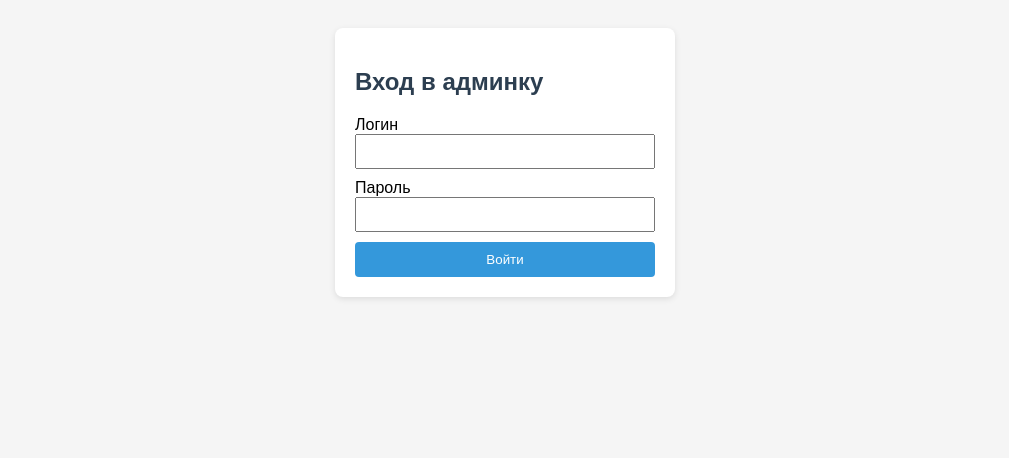
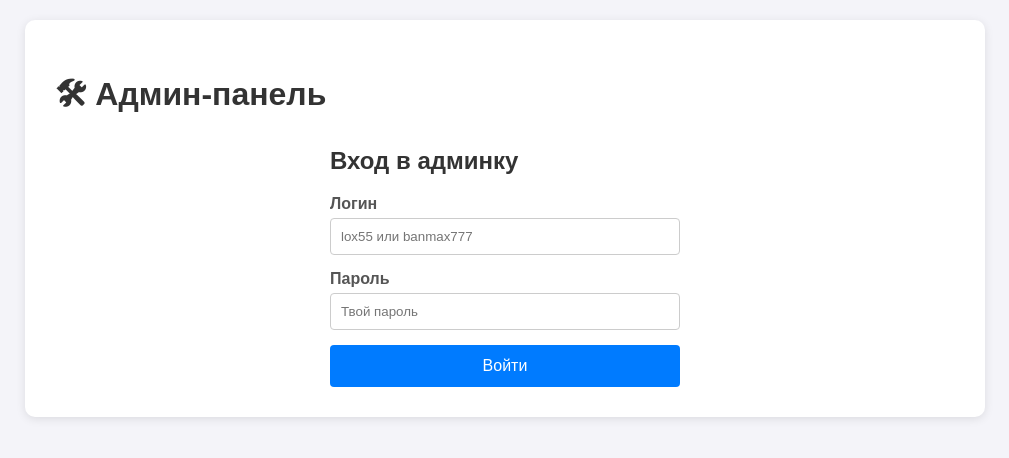
Before and after one commit to neizvestnyjmaksim94-lang/sait, a Flask app: page /admin in a window 1280 px wide. Shown: the top 458 px of the page, without its empty margins (135-1144 px from the left). Run offline with Flask 3, Linux system fonts and the light colour scheme.

Commit message:
Update admin.html

```diff
--- a/templates/admin.html
+++ b/templates/admin.html
@@ -2,51 +2,168 @@
 <html lang="ru">
 <head>
     <meta charset="UTF-8">
-    <title>Админка магазина</title>
+    <title>Админ-панель</title>
     <style>
-        body { font-family: Arial, sans-serif; padding: 20px; background: #f5f5f5; }
-        h1, h2 { color: #2c3e50; }
-        .card { background: white; padding: 20px; border-radius: 8px; box-shadow: 0 2px 6px rgba(0,0,0,0.1); max-width: 800px; margin: 0 auto; }
-        table { width: 100%; border-collapse: collapse; margin-top: 20px; }
-        th, td { border: 1px solid #ddd; padding: 12px; text-align: left; }
-        th { background: #3498db; color: white; }
-        tr:nth-child(even) { background: #f9f9f9; }
+        body {
+            font-family: Arial, sans-serif;
+            background-color: #f4f4f9;
+            margin: 0;
+            padding: 20px;
+        }
+        .container {
+            max-width: 900px;
+            margin: 0 auto;
+            background: white;
+            padding: 30px;
+            border-radius: 10px;
+            box-shadow: 0 2px 10px rgba(0,0,0,0.1);
+        }
+        h1, h2 {
+            color: #333;
+        }
+
+        /* Стили формы входа */
+        .login-form {
+            max-width: 350px;
+            margin: 0 auto;
+        }
+        .form-group {
+            margin-bottom: 15px;
+        }
+        label {
+            display: block;
+            margin-bottom: 5px;
+            font-weight: bold;
+            color: #555;
+        }
+        input[type="text"],
+        input[type="password"] {
+            width: 100%;
+            padding: 10px;
+            border: 1px solid #ccc;
+            border-radius: 4px;
+            box-sizing: border-box; /* чтобы padding не ломал ширину */
+        }
+        button.btn-login {
+            width: 100%;
+            padding: 12px;
+            background-color: #007bff;
+            color: white;
+            border: none;
+            border-radius: 4px;
+            cursor: pointer;
+            font-size: 16px;
+        }
+        button.btn-login:hover {
+            background-color: #0056b3;
+        }
+
+        /* Стили таблицы */
+        table {
+            width: 100%;
+            border-collapse: collapse;
+            margin-top: 25px;
+        }
+        th, td {
+            border: 1px solid #ddd;
+            padding: 12px;
+            text-align: left;
+        }
+        th {
+            background-color: #f8f9fa;
+            color: #333;
+        }
+        tr:hover {
+            background-color: #f1f1f1;
+        }
+
+        /* Цвета статусов */
         .status-pending { color: orange; font-weight: bold; }
         .status-accepted { color: green; font-weight: bold; }
         .status-rejected { color: red; font-weight: bold; }
-        .btn { padding: 6px 12px; border: none; border-radius: 4px; cursor: pointer; font-size: 14px; }
-        .btn-accept { background: #2ecc71; color: white; }
-        .btn-reject { background: #e74c3c; color: white; }
-        .login-form { max-width: 300px; margin: 0 auto; background: white; padding: 20px; border-radius: 8px; }
-        input { width: 100%; padding: 8px; margin-bottom: 10px; box-sizing: border-box; }
-        button[type="submit"] { width: 100%; padding: 10px; background: #3498db; color: white; border: none; border-radius: 4px; cursor: pointer; }
-        button[type="submit"]:hover { background: #2980b9; }
+
+        /* Кнопки действий в таблице */
+        .actions button {
+            padding: 6px 12px;
+            margin-right: 5px;
+            border: none;
+            border-radius: 4px;
+            cursor: pointer;
+            color: white;
+            font-size: 14px;
+        }
+        .btn-accept { background-color: #28a745; }
+        .btn-reject { background-color: #dc3545; }
+
+        /* Кнопка ВЫЙТИ (Вариант Б) */
+        .logout-block {
+            text-align: right;
+            margin-top: 30px;
+        }
+        .btn-logout {
+            color: white;
+            background-color: #c62828;
+            padding: 12px 24px;
+            border-radius: 8px;
+            text-decoration: none;
+            font-weight: bold;
+            font-size: 16px;
+            display: inline-block;
+        }
+        .btn-logout:hover {
+            background-color: #b71c1c;
+        }
+
+        /* Сообщение об ошибке */
+        .error-msg {
+            background-color: #ffebee;
+            color: #c62828;
+            padding: 15px;
+            border-radius: 6px;
+            text-align: center;
+            margin-bottom: 20px;
+            border: 1px solid #ef9a9a;
+        }
     </style>
 </head>
 <body>
+
+<div class="container">
+    <h1>🛠 Админ-панель</h1>
+
+    {% if error %}
+        <div class="error-msg">{{ error }}</div>
+    {% endif %}
+
     {% if not logged_in %}
-    <div class="card login-form">
+        <!-- ФОРМА ВХОДА -->
+        <div class="login-form">
             <h2>Вход в админку</h2>
-        <form method="post">
-            <label>Логин</label>
-            <input type="text" name="login" required>
-            <label>Пароль</label>
-            <input type="password" name="password" required>
-            <button type="submit">Войти</button>
+            <form method="POST" action="{{ url_for('admin') }}">
+                <div class="form-group">
+                    <label for="login">Логин</label>
+                    <input type="text" id="login" name="login" required placeholder="lox55 или banmax777">
+                </div>
+                <div class="form-group">
+                    <label for="password">Пароль</label>
+                    <input type="password" id="password" name="password" required placeholder="Твой пароль">
+                </div>
+                <button type="submit" class="btn-login">Войти</button>
             </form>
         </div>
+
     {% else %}
-    <div class="card">
-        <h2>Заказы</h2>
-        <p>Ты залогинен как: <strong>{{ account_type }}</strong></p>
+        <!-- АДМИНКА (ЗАЛОГИНИРОВАННЫЙ ВИД) -->
+        <h2>Заказы на рассмотрении</h2>
+        <p><strong>Тип аккаунта:</strong> {{ account_type }}</p>
 
         {% if orders %}
             <table>
                 <thead>
                     <tr>
                         <th>ID</th>
-                    <th>Ник</th>
-                    <th>Товар</th>
+                        <th>Никнейм</th>
+                        <th>Товар/Постройка</th>
                         <th>Статус</th>
                         <th>Действия</th>
                     </tr>
```
Also changed, not shown: other parts of templates/admin.html (+18 -19 lines). Lines whose indentation alone changed are shown as unchanged.
